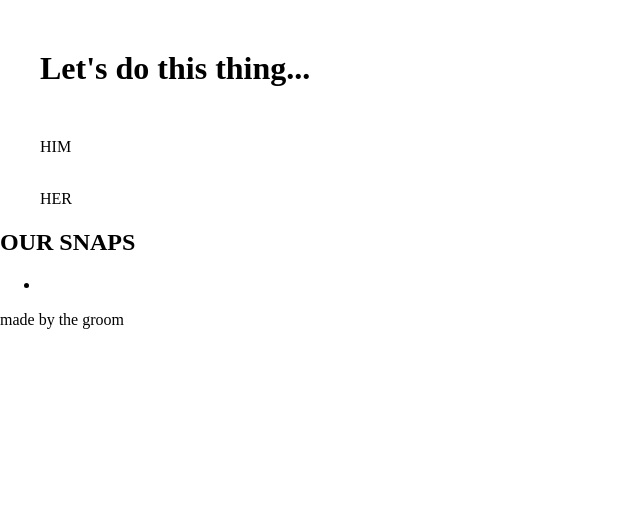
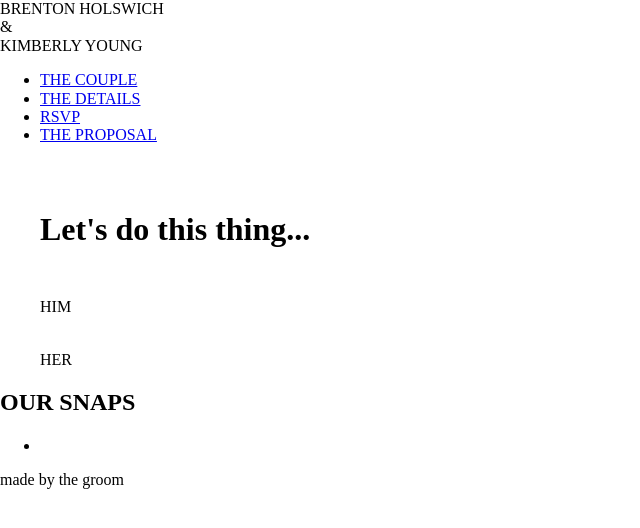
Before and after one commit to THISS/wedding, a website: page app/index.html in a window 1280 px wide. Shown: the whole page, without its empty margins (0-640 px from the left). Drawn offline with nearby package versions, Linux system fonts and the light colour scheme; some packages are replaced by stand-ins of ours; files that its build step writes are made by us from their sources; some icons are missing.

Commit message:
filled out the header for the site

```diff
--- a/app/index.html
+++ b/app/index.html
@@ -23,7 +23,15 @@
     <!-- Add your site or application content here -->
     <main>
       <header>
-        <nav></nav>
+        <aside>BRENTON HOLSWICH <br /> &amp; <br />KIMBERLY YOUNG</aside>
+        <nav>
+          <ul>
+            <li><a href="#">THE COUPLE</a></li>
+            <li><a href="#">THE DETAILS</a></li>
+            <li><a href="#">RSVP</a></li>
+            <li><a href="#">THE PROPOSAL</a></li>
+          </ul>
+        </nav>
       </header>
 
       <section class="content"ng-view=""></section>
```
